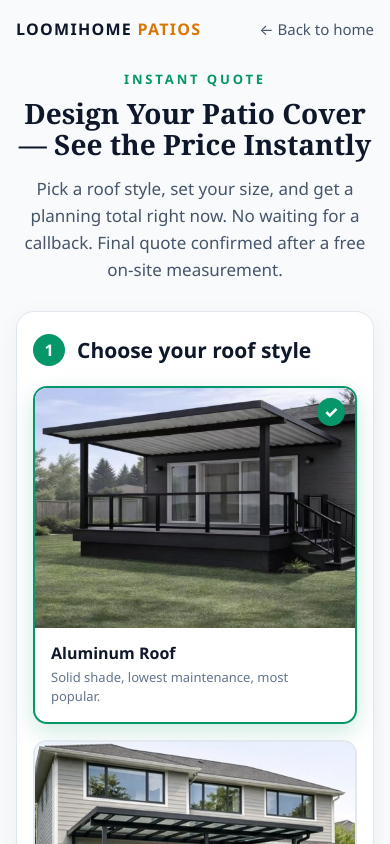
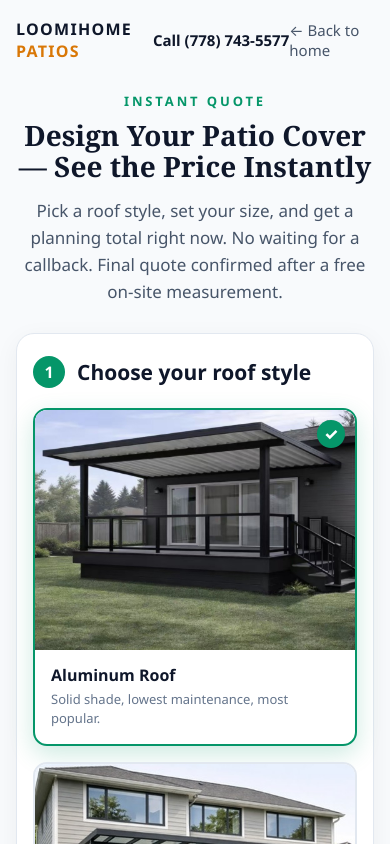
Before and after one commit to chrisyin888/askpatioai-frontend, a Vue app: page /instant-quote in a window 390 px wide. Shown: the top 844 px of the page. Built offline with nearby package versions, Linux system fonts and the light colour scheme.

Commit message:
Add AI front-desk phone (778) 743-5577: header, footer, instant-quote topbar, JSON-LD and llms.txt

```diff
--- a/public/index.html
+++ b/public/index.html
@@ -48,6 +48,7 @@
           "name": "LoomiHome Patios",
           "url": "https://loomihomepatios.ca/",
           "email": "info@loomihomepatios.ca",
+          "telephone": "+1-778-743-5577",
           "description": "LoomiHome Patios installs aluminum and glass patio covers, skyline combo covers, and sunroom enclosures across Metro Vancouver. Visit our Burnaby, BC showroom to see full-size product displays in person.",
           "areaServed": ["Vancouver", "Burnaby", "Richmond", "Surrey", "Delta", "Coquitlam", "Port Coquitlam", "Port Moody", "Langley", "North Vancouver", "West Vancouver", "New Westminster", "Maple Ridge", "Pitt Meadows", "Abbotsford", "White Rock", "Metro Vancouver"],
           "geo": {
--- a/src/components/home/SiteFooter.vue
+++ b/src/components/home/SiteFooter.vue
@@ -90,6 +90,10 @@
 
         <div class="site-footer__col">
           <h3 class="site-footer__heading">Contact</h3>
+          <a
+            class="site-footer__email"
+            href="tel:+17787435577"
+          >(778) 743-5577</a>
           <a
             class="site-footer__email"
             :href="'mailto:' + (email || 'info@loomihomepatios.ca')"
--- a/src/components/home/SiteHeader.vue
+++ b/src/components/home/SiteHeader.vue
@@ -30,6 +30,7 @@
       </nav>
 
       <div class="site-header__actions">
+        <a href="tel:+17787435577" class="site-header__phone">(778) 743-5577</a>
         <router-link to="/instant-quote" class="site-header__cta">
           Design &amp; Price
         </router-link>
@@ -60,6 +61,10 @@
           class="site-header__mobile-link"
           @click.prevent="go(link.selector)"
         >{{ link.label }}</a>
+        <a
+          href="tel:+17787435577"
+          class="site-header__mobile-link"
+        >Call (778) 743-5577</a>
         <router-link
           to="/instant-quote"
           class="site-header__cta site-header__cta--mobile"
@@ -193,6 +198,18 @@ export default {
   flex-shrink: 0;
 }
 
+.site-header__phone {
+  color: #0f172a;
+  font-weight: 700;
+  font-size: 1rem;
+  text-decoration: none;
+  white-space: nowrap;
+}
+
+.site-header__phone:hover {
+  color: #b45309;
+}
+
 .site-header__cta {
   appearance: none;
   border: none;
@@ -292,6 +309,10 @@ export default {
     padding: 10px 10px;
   }
 
+  .site-header__phone {
+    display: none;
+  }
+
   .site-header__cta {
     font-size: 1rem;
     padding: 13px 22px;
--- a/src/utils/seoHead.js
+++ b/src/utils/seoHead.js
@@ -273,10 +273,12 @@ export function localBusinessNode() {
     ],
     priceRange: '$$',
     email: 'mailto:info@loomihomepatios.ca',
+    telephone: '+1-778-743-5577',
     contactPoint: {
       '@type': 'ContactPoint',
       contactType: 'customer service',
       email: 'info@loomihomepatios.ca',
+      telephone: '+1-778-743-5577',
       areaServed: 'CA-BC',
       availableLanguage: ['en'],
     },
--- a/src/views/InstantQuote.vue
+++ b/src/views/InstantQuote.vue
@@ -2,6 +2,7 @@
   <div class="instant-quote">
     <nav class="iq-topbar">
       <router-link to="/" class="iq-brand">LoomiHome <span>Patios</span></router-link>
+      <a href="tel:+17787435577" class="iq-call">Call (778) 743-5577</a>
       <router-link to="/" class="iq-back">← Back to home</router-link>
     </nav>
 
@@ -618,6 +619,16 @@ export default {
 .iq-back:hover {
   color: #0f172a;
 }
+.iq-call {
+  color: #0f172a;
+  font-size: 15px;
+  font-weight: 700;
+  text-decoration: none;
+  white-space: nowrap;
+}
+.iq-call:hover {
+  color: #b45309;
+}
 
 .iq-hero {
   max-width: 760px;
```
Also changed, not shown: public/llms.txt.
